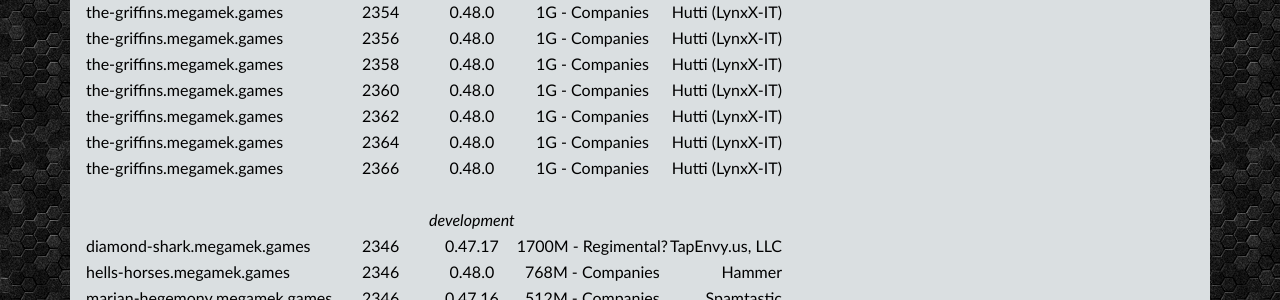
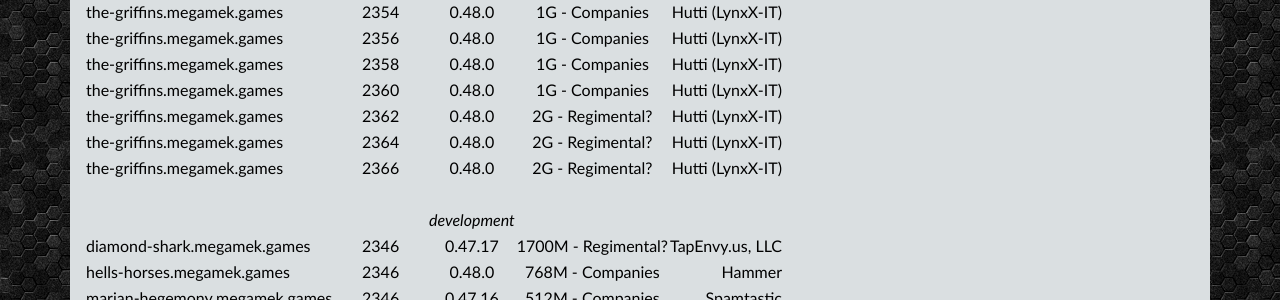
Before and after one commit to rjhancock/megamek-games, a Jekyll site: the page built from index.md, in a window 1280 px wide and 900 px high, scrolled down 736 px. Shown: the part 154-454 px from the top of the window. Built offline with Jekyll 4.4.1, drawn with Linux system fonts in a browser that asks for light colours; our own code applies the rules of GitHub Pages for plain Markdown files.

Commit message:
Updated 2 servers to higher memory.

```diff
--- a/index.md
+++ b/index.md
@@ -28,9 +28,9 @@
 |the-griffins.megamek.games|2356|0.48.0|1G - Companies|Hutti (LynxX-IT)|
 |the-griffins.megamek.games|2358|0.48.0|1G - Companies|Hutti (LynxX-IT)|
 |the-griffins.megamek.games|2360|0.48.0|1G - Companies|Hutti (LynxX-IT)|
-|the-griffins.megamek.games|2362|0.48.0|1G - Companies|Hutti (LynxX-IT)|
-|the-griffins.megamek.games|2364|0.48.0|1G - Companies|Hutti (LynxX-IT)|
-|the-griffins.megamek.games|2366|0.48.0|1G - Companies|Hutti (LynxX-IT)|
+|the-griffins.megamek.games|2362|0.48.0|2G - Regimental?|Hutti (LynxX-IT)|
+|the-griffins.megamek.games|2364|0.48.0|2G - Regimental?|Hutti (LynxX-IT)|
+|the-griffins.megamek.games|2366|0.48.0|2G - Regimental?|Hutti (LynxX-IT)|
 ||||||
 |||*development*||
 |diamond-shark.megamek.games|2346|0.47.17|1700M - Regimental?|TapEnvy.us, LLC|
```
